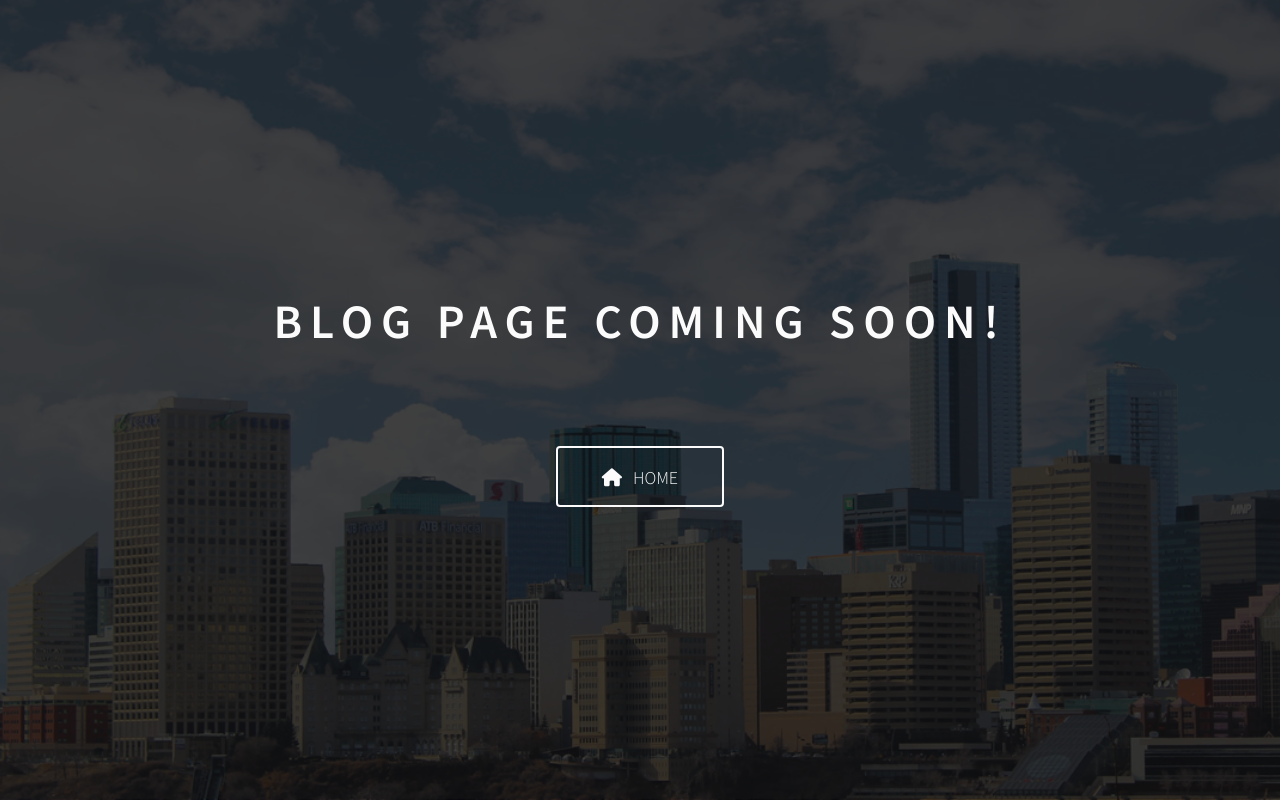
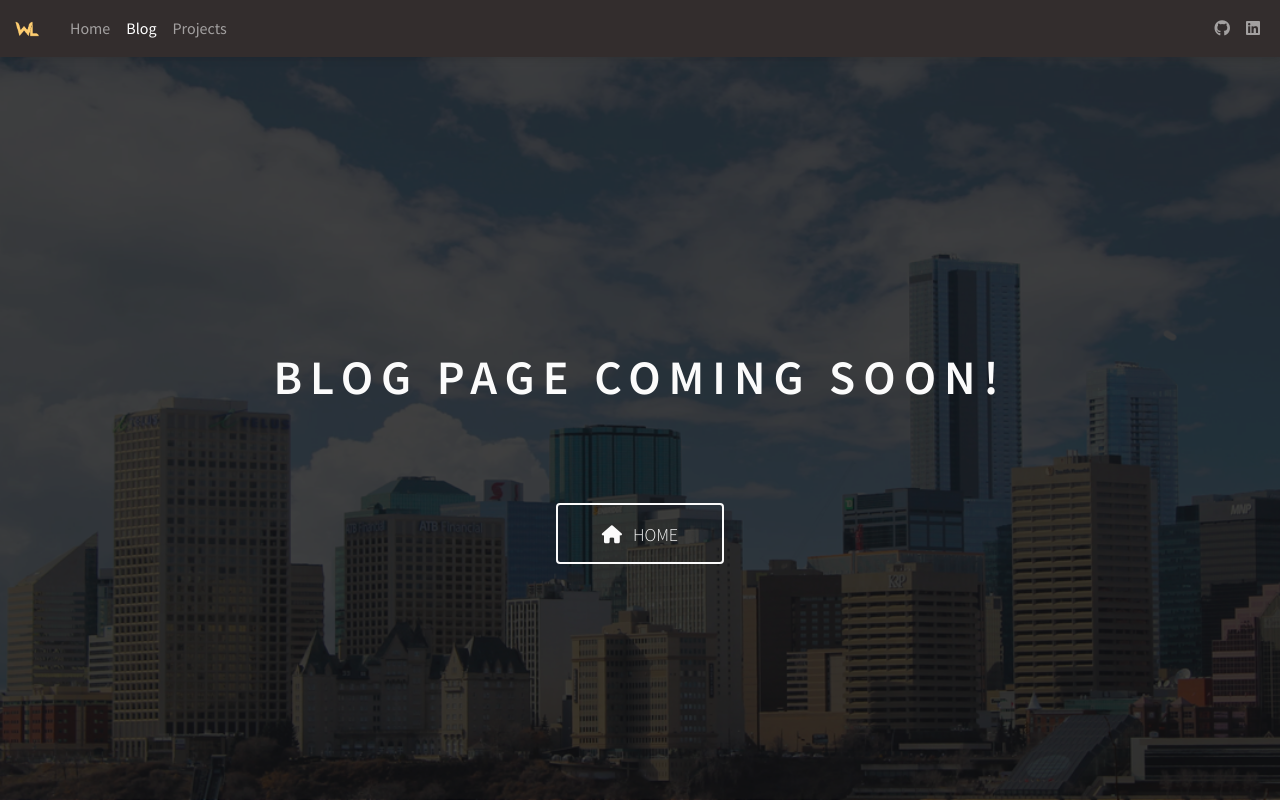
Before and after one commit to wrrnlim/wrrnlim.github.io, a React (Vite) app: page /blog in a window 1280 px wide. Built offline with nearby package versions, Linux system fonts and the light colour scheme.

Commit message:
Add navbar to blog page

```diff
--- a/src/routes/Blog.jsx
+++ b/src/routes/Blog.jsx
@@ -1,10 +1,12 @@
 import { MDBBtn, MDBIcon } from 'mdb-react-ui-kit'
 import React from 'react'
 import Background from '../components/Background'
+import Navbar from '../components/Navbar'
 
 export default function Blog() {
   return (
     <Background>
+    <Navbar/>
       <div className='d-flex flex-column justify-content-center align-items-center h-100'>
         <h1 className='mb-5 hero-title text-light'>Blog page coming soon!</h1>
         <MDBBtn color='light' outline href='/' className="mt-5">
```
